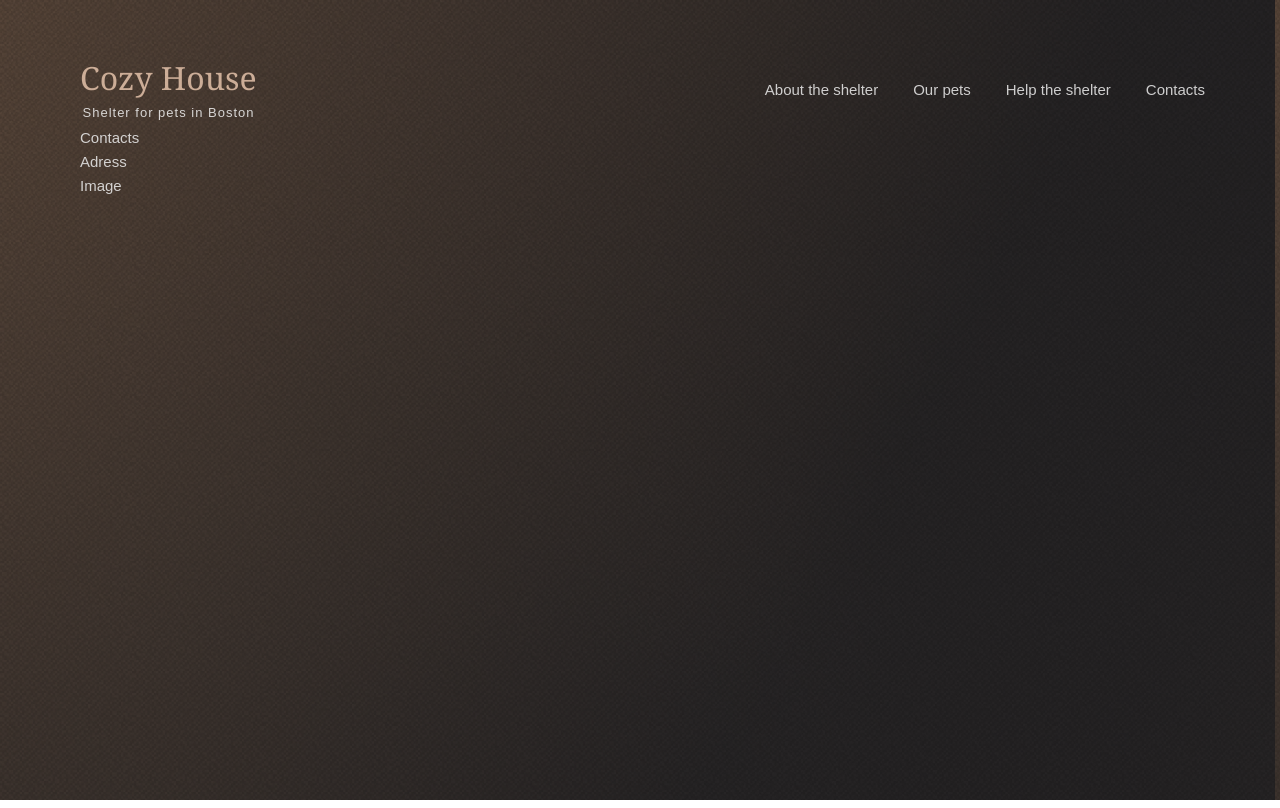
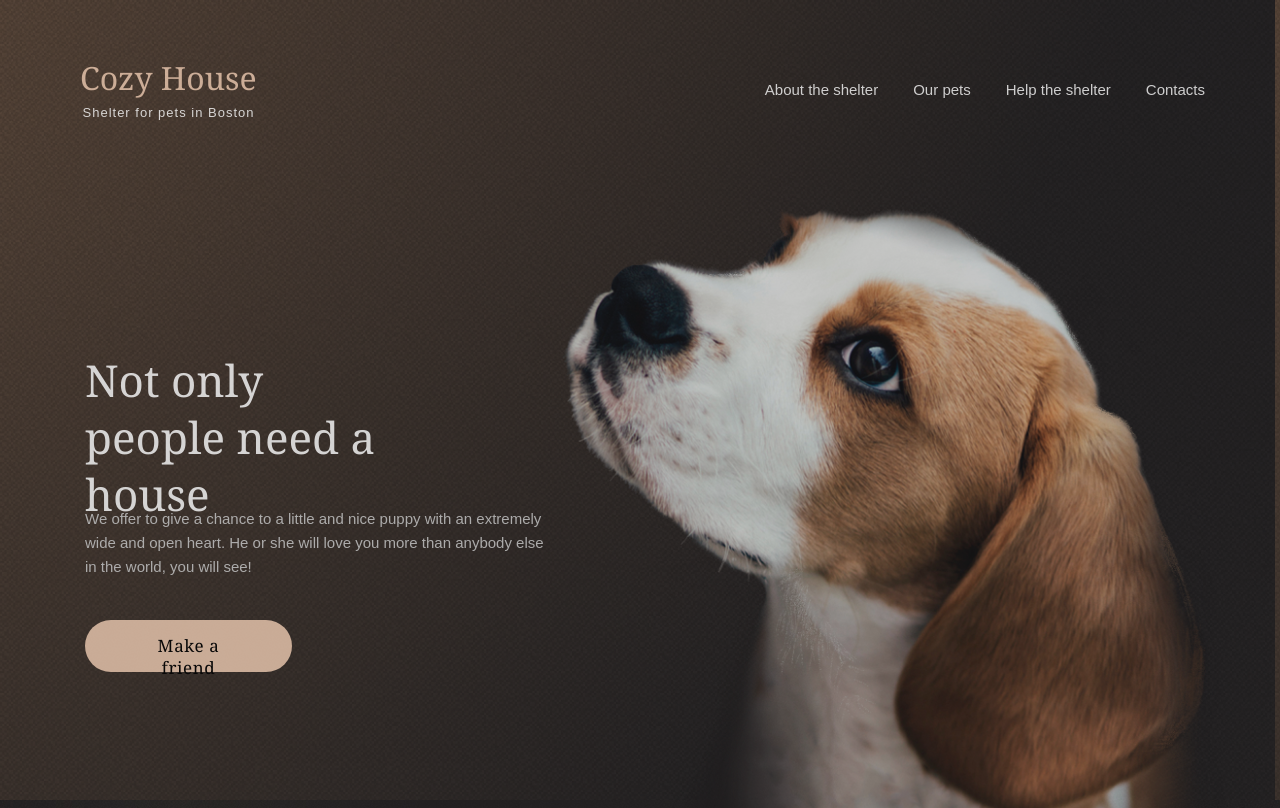
Before and after one commit to YakovlevDS/virtual-keyboard, a plain HTML site: page shelter/pages/main/index.html in a window 1280 px wide. Shown: the top 808 px of the page. Drawn offline with Linux system fonts and the light colour scheme.

Commit message:
feat: add styles start screen

```diff
--- a/shelter/pages/main/index.html
+++ b/shelter/pages/main/index.html
@@ -36,10 +36,15 @@
                 <section class="not-only">
                     <div class="start-screen">
                         <div class="start-screen__content">
-
+                            <div class="start-screen__content_heading">
+                                Not only people need a house
+                            </div>
+                            <div class="start-screen__content_subheading">We offer to give a chance to a little and nice puppy with an extremely wide and open heart. He or she will love you more than anybody else in the world, you will see!</div>
+                            <button type="button" class="start-screen__content_btn">Make a friend
+                            </button>
                         </div>
                         <div class="start-screen__img">
-
+                            <img src="../../assets/images/start-screen-puppy.png" alt="puppy-img">
                         </div>
                     </div>
                 </section>
--- a/shelter/pages/main/style.css
+++ b/shelter/pages/main/style.css
@@ -44,8 +44,6 @@ h5 {
         .wrap_bg {
             background: url('../../assets/images/start-screen-gradient-background.png');
             opacity: 0.8;
-    padding: 0;
-    margin: 0;
         }
 
         .container {
@@ -72,7 +70,6 @@ header {
         .header__logo {
             flex-direction: column;
             width: 18.4rem;
-    /* margin-top: 6rem; */
             margin-left: 4rem;
         }
 
@@ -109,3 +106,56 @@ li {
             color: #FAFAFA;
             margin-right: 3.5rem;
         }
+
+        .start-screen {
+            height: 72.8rem;
+            margin-left: 4.5rem;
+            margin-top: 6.9rem;
+            display: flex;
+        }
+
+        .start-screen__content {
+            width: 50.2rem;
+            height: 72.8rem;
+            display: flex;
+            flex-direction: column;
+            margin-top: 16.3rem;
+        }
+
+        .start-screen__content_heading {
+            width: 31rem;
+            height: 11.4rem;
+            font-family: 'Georgia';
+            font-size: 4.4rem;
+            line-height: 1.3;
+            margin-bottom: 4.1rem;
+        }
+
+        .start-screen__content_subheading {
+            width: 46rem;
+            height: 7.2rem;
+            font-family: 'Arial';
+            font-size: 1.5rem;
+            line-height: 1.6;
+            margin-bottom: 4.1rem;
+            color: #CDCDCD;
+        }
+
+        .start-screen__content_btn {
+            padding: 1.5rem 4.5rem;
+            width: 20.7rem;
+            height: 5.2rem;
+            background: #F1CDB3;
+            border-radius: 10rem;
+            font-family: 'Georgia';
+            font-size: 1.7rem;
+            line-height: 1.3;
+            letter-spacing: 0.06rem;
+            /* color: #292929;
+    flex-grow: 0;
+} */
+            .start-screen__img {
+                width: 69.8rem;
+                height: 72.8rem;
+                background: url(../../assets/images/start-screen-puppy.png);
+            }
```
Also changed, not shown: shelter/assets/images/start-screen-puppy.png (added). Lines whose indentation alone changed are shown as unchanged.
